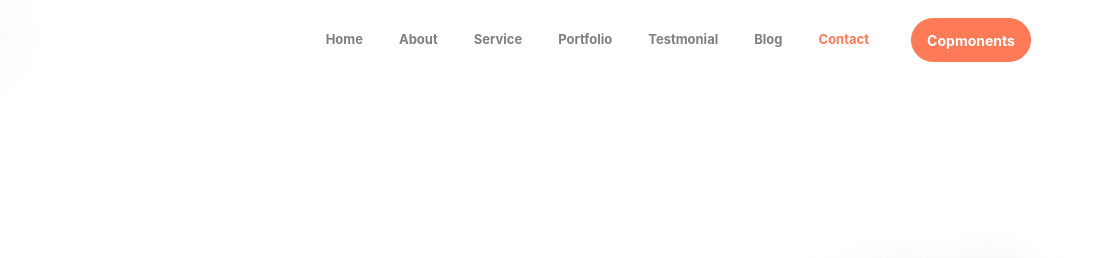
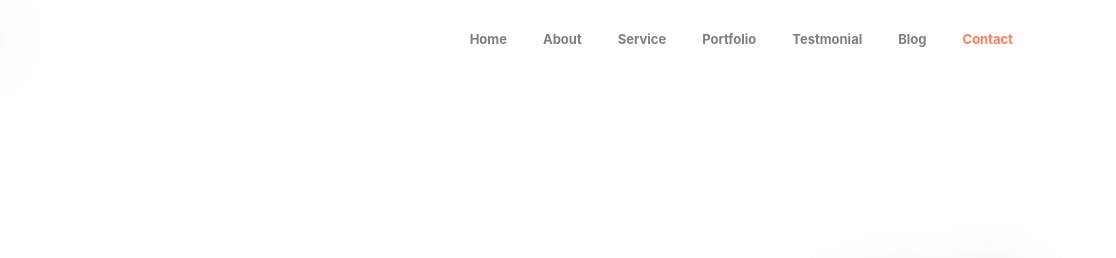
Before and after one commit to Rajneesh-mishra/portfolio, a website: page steller/public_html/index.html in a window 1280 px wide. Shown: the top 258 px of the page, 164-1280 px from the left. Drawn offline with Linux system fonts and the light colour scheme.

Commit message:
new change

```diff
--- a/steller/public_html/index.html
+++ b/steller/public_html/index.html
@@ -65,11 +65,6 @@
             </li>
             <li class="nav-item">
               <a class="nav-link" href="#contact">Contact</a>
-            </li>
-            <li class="nav-item">
-              <a class="- btn btn-primary rounded ml-4" href="components.html"
-                >Copmonents</a
-              >
             </li>
           </ul>
         </div>
```
